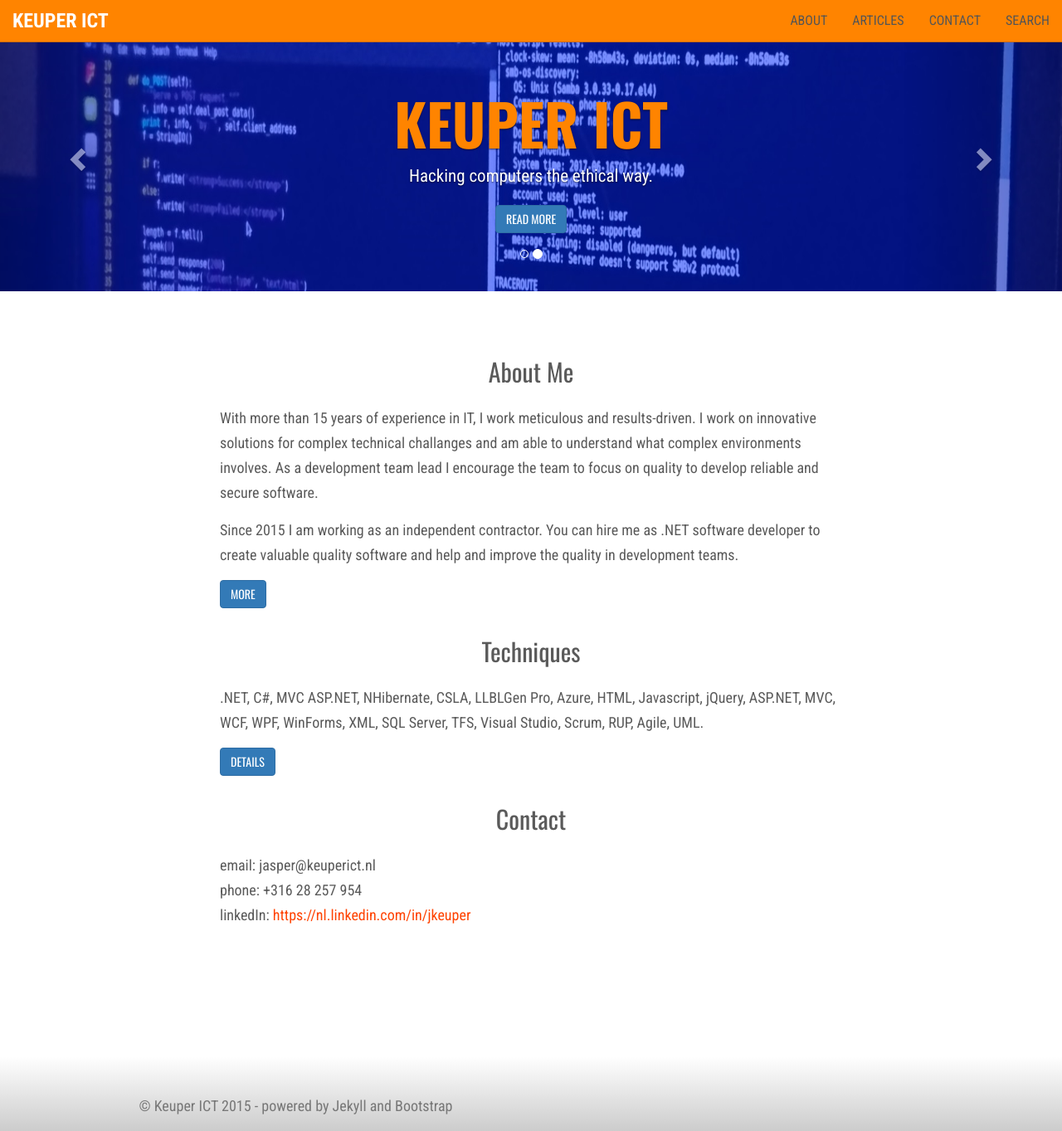
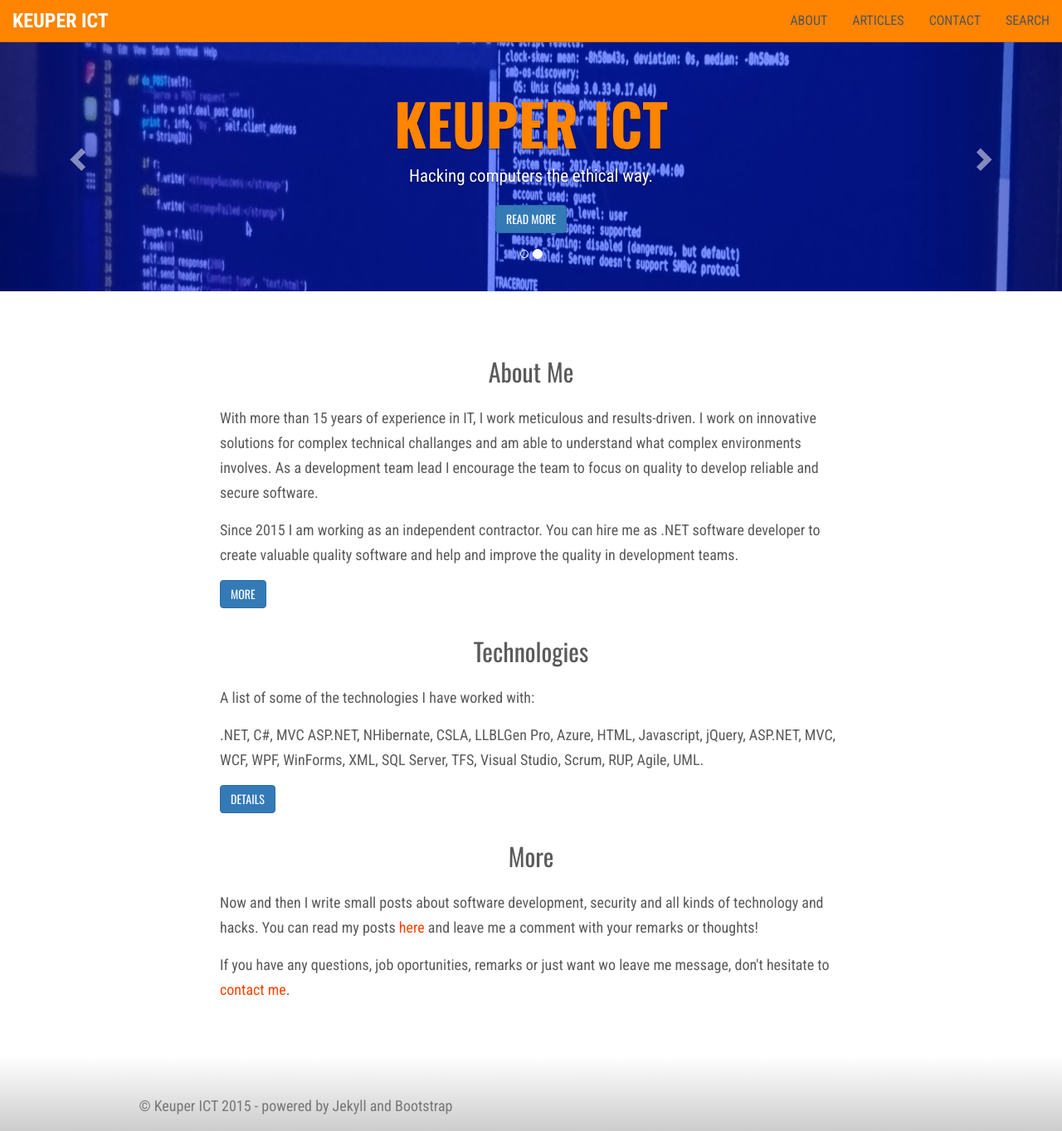
Before and after one commit to jkeuper/jkeuper.github.io, a Jekyll site: the page built from index.html, in a window 1280 px wide and 1363 px high. Shown: the whole window at 83% size. Built offline with Jekyll 4.4.1, drawn with Linux system fonts in a browser that asks for light colours; nearby versions of some CDN libraries; the list of posts is cut into pages by our own code.

Commit message:
Fixed layout on main page, updated content too.

```diff
--- a/index.html
+++ b/index.html
@@ -12,39 +12,27 @@ title: Website of Keuper ICT
             <div class="col-md-8 col-md-offset-2">
                 <p>With more than 15 years of experience in IT, I work meticulous and results-driven. I work on innovative solutions for complex technical challanges and am able to understand what complex environments involves. As a development team lead I encourage the team to focus on quality to develop reliable and secure software.</p>
                 <p>Since 2015 I am working as an independent contractor. You can hire me as .NET software developer to create valuable quality software and help and improve the quality in development teams.</p>
-                <p><a class="btn  btn-primary" href="/about" role="button">More</a></p>
+                <p><a class="btn  btn-primary" href="/about/" role="button">More</a></p>
+            </div>
+        </div>
+        <div class="row text-center">
+            <h2>Technologies</h2>
+        </div>
+        <div class="row">
+            <div class="col-md-8 col-md-offset-2">
+                <p>A list of some of the technologies I have worked with:</p>
+                <p>.NET, C#, MVC ASP.NET, NHibernate, CSLA, LLBLGen Pro, Azure, HTML, Javascript, jQuery, ASP.NET, MVC, WCF, WPF, WinForms, XML, SQL Server, TFS, Visual Studio, Scrum, RUP, Agile, UML.</p>
+                <p><a class="btn  btn-primary" href="https://nl.linkedin.com/in/jkeuper" role="button">Details</a></p>
+            </div>
+        </div>
+        <div class="row text-center">
+            <h2>More</h2>
+        </div>
+        <div class="row">
+            <div class="col-md-8 col-md-offset-2">
+                <p>Now and then I write small posts about software development, security and all kinds of technology and hacks. You can read my posts <a href="/contact/">here</a> and leave me a comment with your remarks or thoughts!</p>
+                <p>If you have any questions, job oportunities, remarks or just want wo leave me message, don't hesitate to <a href="/contact/">contact me</a>.</p>
             </div>
         </div>
     </div>
 </article>
-<article>
-    <div class="row text-center">
-        <h2>Techniques</h2>
-    </div>
-    <div class="container">
-        <div class="row">
-            <div class="col-md-8 col-md-offset-2">
-                <p>.NET, C#, MVC ASP.NET, NHibernate, CSLA, LLBLGen Pro, Azure, HTML, Javascript, jQuery, ASP.NET, MVC, WCF, WPF, WinForms, XML, SQL Server, TFS, Visual Studio, Scrum, RUP, Agile, UML.</p>
-                <p><a class="btn  btn-primary" href="https://nl.linkedin.com/in/jkeuper" role="button">Details</a></p>
-            </div>
-        </div>
-    </div>
-</article>
-<article>
-    <div class="container">
-        <div class="row text-center">
-            <h2>Contact</h2>
-        </div>
-        <div class="row">
-            <div class="col-md-8 col-md-offset-2">
-                <p>
-                    email: jasper@keuperict.nl
-                    <br />
-                    phone: +316 28 257 954
-                    <br />
-                    linkedIn: <a href="https://nl.linkedin.com/in/jkeuper">https://nl.linkedin.com/in/jkeuper</a>
-                </p>
-            </div>
-        </div>
-    </div>
-</article>
```
